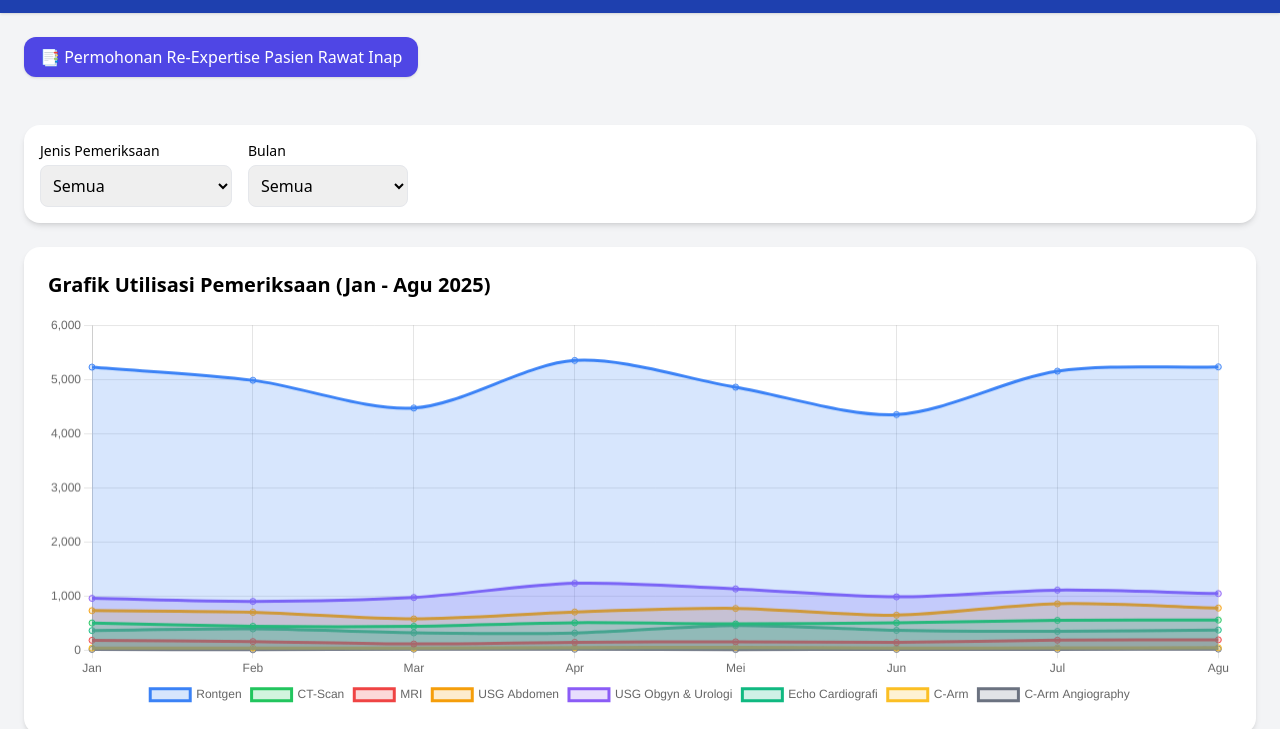
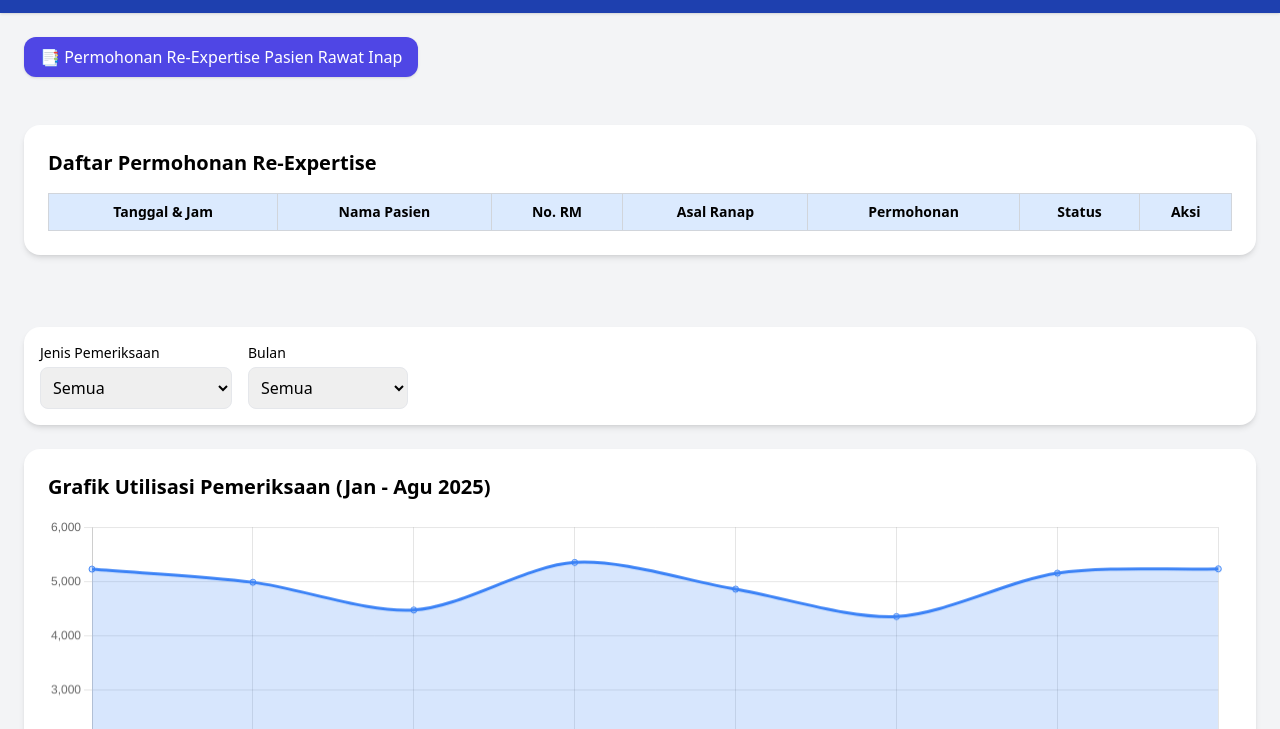
Before and after one commit to Radiologi-rsmp/Re-expertise, a plain HTML site: page index.html in a window 1280 px wide. Shown: the part 71-800 px from the top of the page. Drawn offline with nearby package versions, Linux system fonts and the light colour scheme; no server answers.

Commit message:
Update index.html

```diff
--- a/index.html
+++ b/index.html
@@ -55,6 +55,27 @@
           ✅ Simpan Permohonan
         </button>
       </form>
+    </div>
+  </div>
+
+  <!-- 📋 Tabel Permohonan Re-Expertise -->
+  <div class="p-6">
+    <div class="bg-white rounded-2xl shadow-md p-6 mb-6 overflow-x-auto">
+      <h2 class="text-xl font-semibold mb-4">Daftar Permohonan Re-Expertise</h2>
+      <table class="w-full border-collapse border border-gray-300 text-sm">
+        <thead class="bg-blue-100">
+          <tr>
+            <th class="border border-gray-300 p-2">Tanggal & Jam</th>
+            <th class="border border-gray-300 p-2">Nama Pasien</th>
+            <th class="border border-gray-300 p-2">No. RM</th>
+            <th class="border border-gray-300 p-2">Asal Ranap</th>
+            <th class="border border-gray-300 p-2">Permohonan</th>
+            <th class="border border-gray-300 p-2">Status</th>
+            <th class="border border-gray-300 p-2">Aksi</th>
+          </tr>
+        </thead>
+        <tbody id="reTableBody"></tbody>
+      </table>
     </div>
   </div>
 
```
